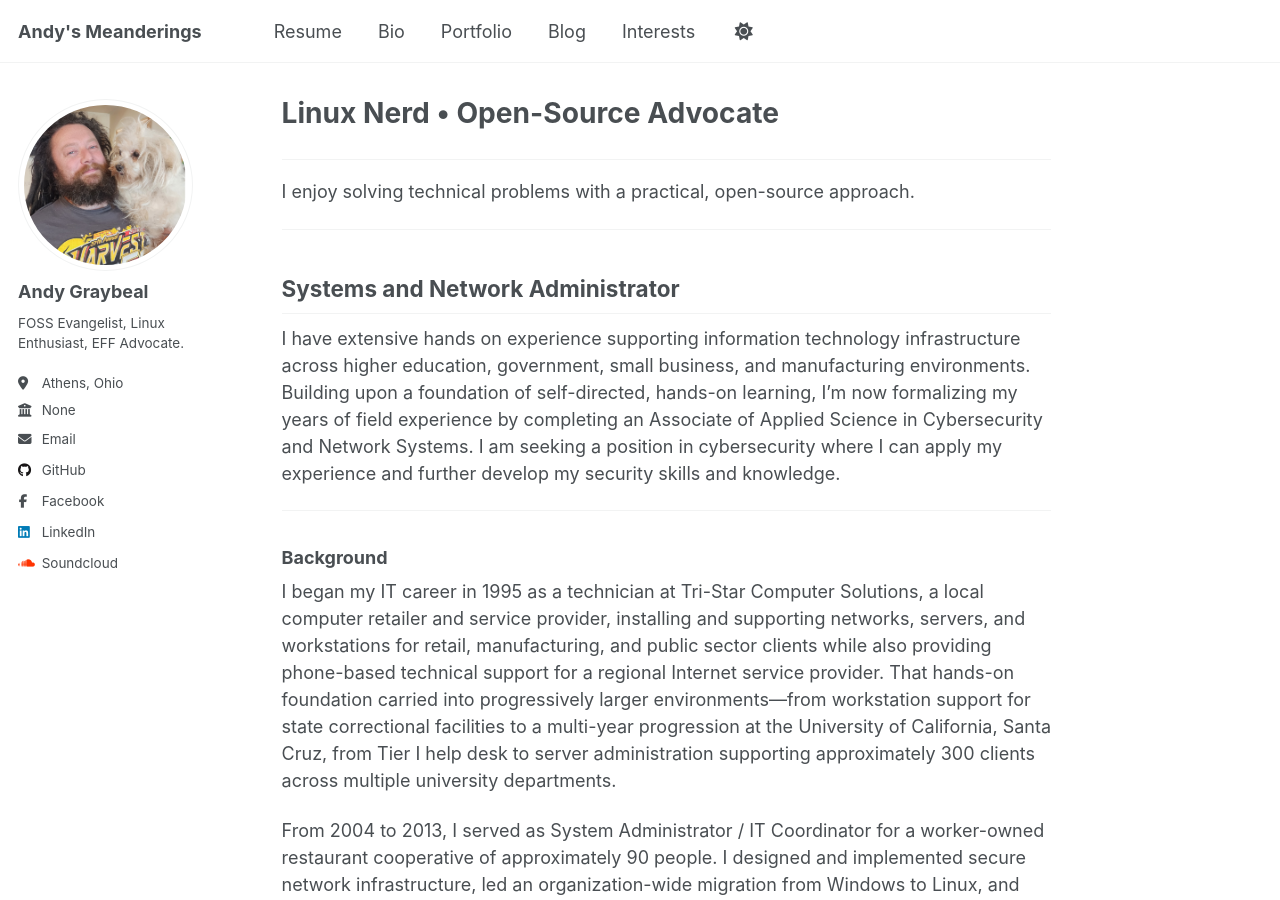
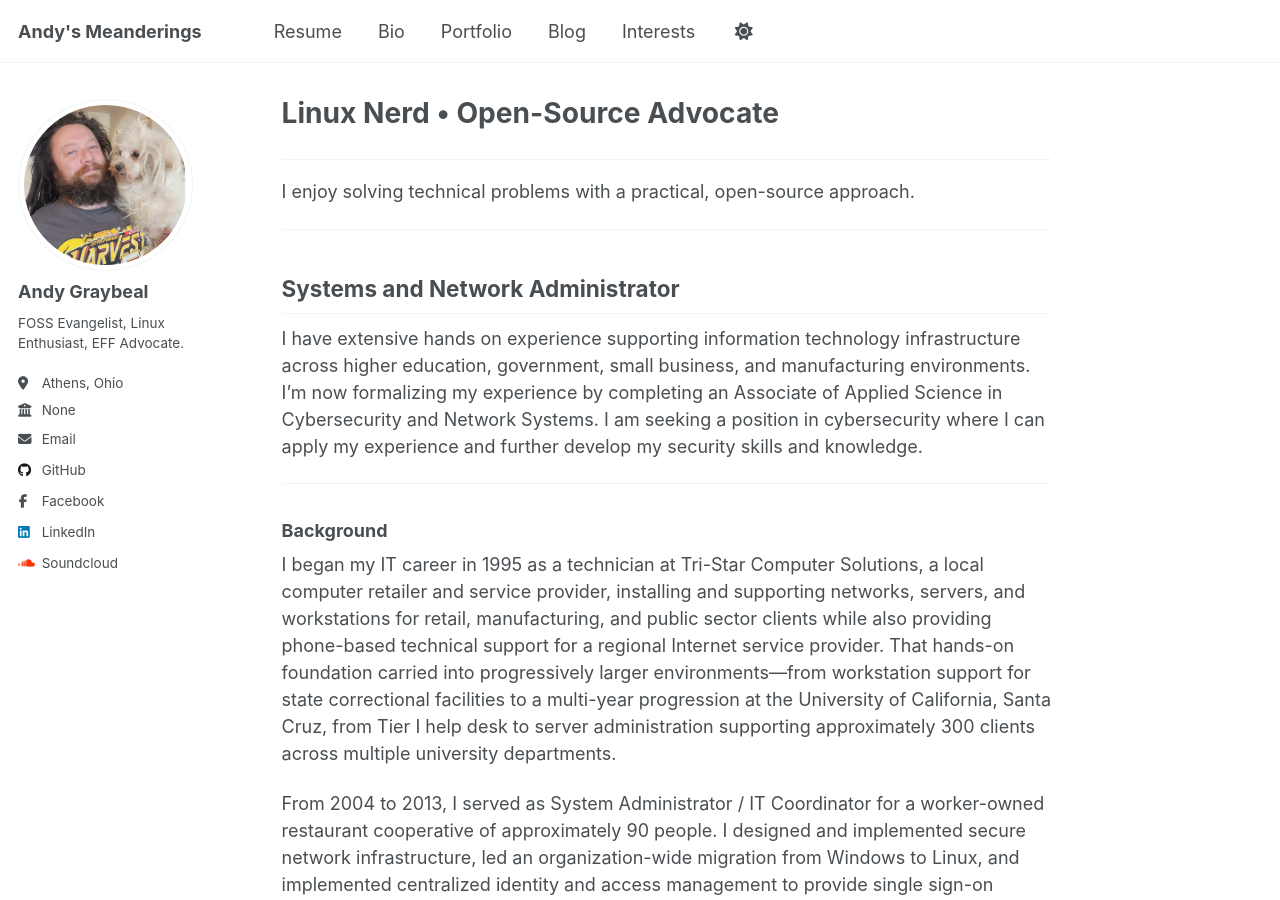
Before and after one commit to andy-graybeal/andy-graybeal.github.io, a Jekyll site: the page built from _pages/about.md, in a window 1280 px wide and 900 px high. Built offline with Jekyll 4.4.1, drawn with Linux system fonts in a browser that asks for light colours; a script that is not in the unit is left out.

Commit message:
Update about.md

```diff
--- a/_pages/about.md
+++ b/_pages/about.md
@@ -62,7 +62,7 @@ I enjoy solving technical problems with a practical, open-source approach.
 ---
 ## Systems and Network Administrator
 
-I have extensive hands on experience supporting information technology infrastructure across higher education, government, small business, and manufacturing environments. Building upon a foundation of self-directed, hands-on learning, I'm now formalizing my years of field experience by completing an Associate of Applied Science in Cybersecurity and Network Systems.  I am seeking a position in cybersecurity where I can apply my experience and further develop my security skills and knowledge.
+I have extensive hands on experience supporting information technology infrastructure across higher education, government, small business, and manufacturing environments. I'm now formalizing my experience by completing an Associate of Applied Science in Cybersecurity and Network Systems.  I am seeking a position in cybersecurity where I can apply my experience and further develop my security skills and knowledge.
 
 ---
 ### Background
```
